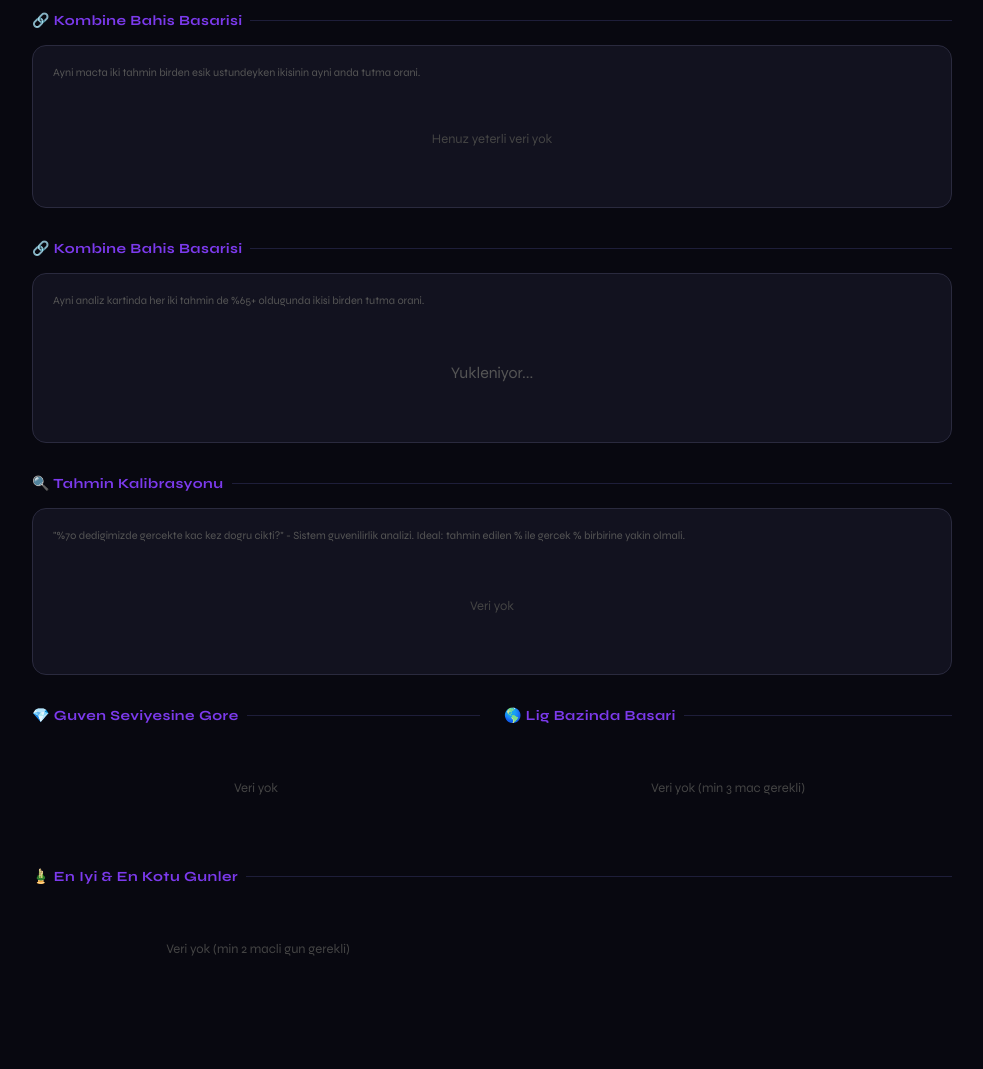
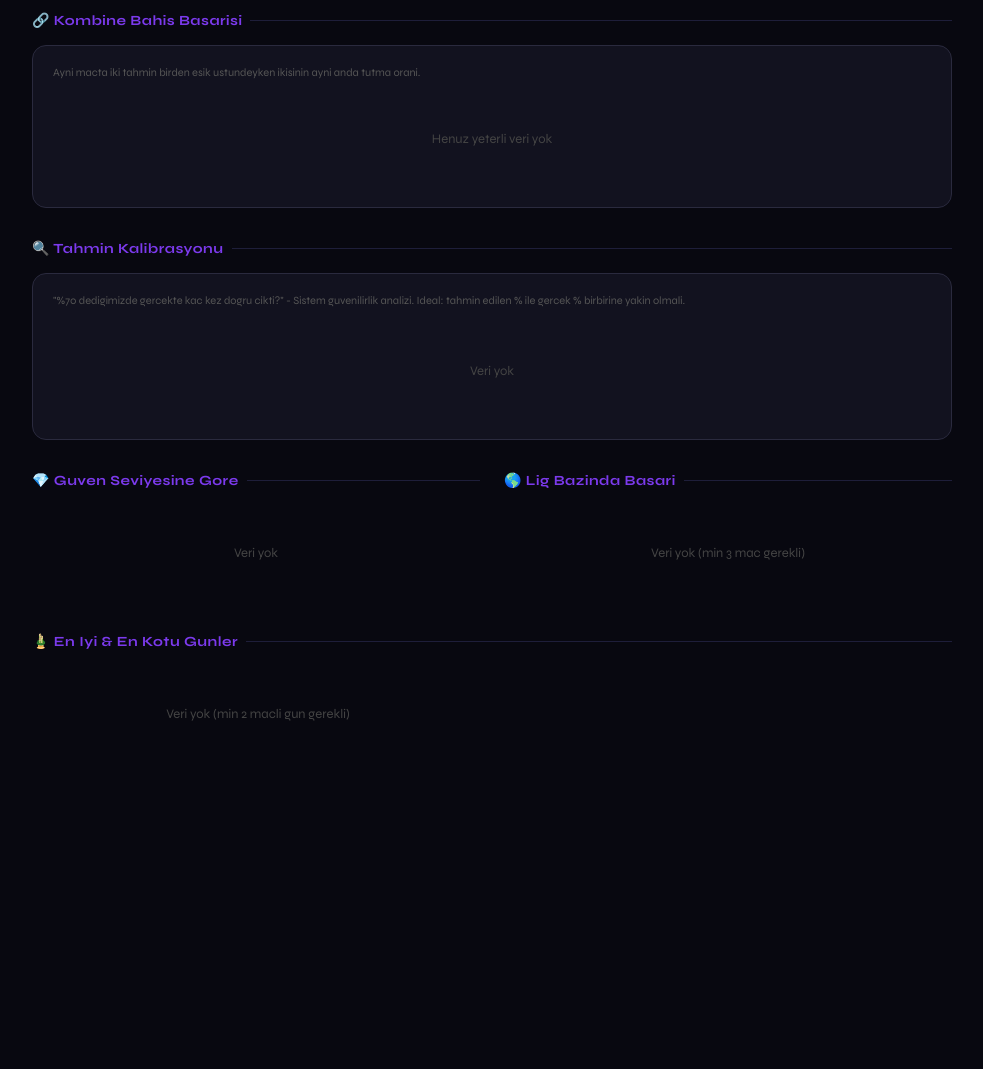
Before and after one commit to bahistavsiyesi-spec/betiq-analyzer, a Flask app: page /istatistik in a window 1280 px wide. Shown: the part 956-2025 px from the top of the page, without its empty margins (148-1131 px from the left). After the commit the page ends 1677 px from the top, so only its background shows below. Run offline with Flask 3, Linux system fonts and the light colour scheme; data that the repository does not hold is empty; some libraries are stand-ins or nearby versions.

Commit message:
Update istatistik.html

```diff
--- a/frontend/templates/istatistik.html
+++ b/frontend/templates/istatistik.html
@@ -149,16 +149,6 @@
                             Ayni macta iki tahmin birden esik ustundeyken ikisinin ayni anda tutma orani.
                         </div>
                         <div id="comboBetGrid"><div class="loading">Yukleniyor...</div></div>
-                    </div>
-                </div>
-
-                <div class="section">
-                    <div class="section-title">&#128279; Kombine Bahis Basarisi</div>
-                    <div class="chart-box">
-                        <div style="font-size:11px;color:#555;margin-bottom:16px;">
-                            Ayni analiz kartinda her iki tahmin de %65+ oldugunda ikisi birden tutma orani.
-                        </div>
-                        <div id="comboBetsGrid"><div class="loading">Yukleniyor...</div></div>
                     </div>
                 </div>
 
```
